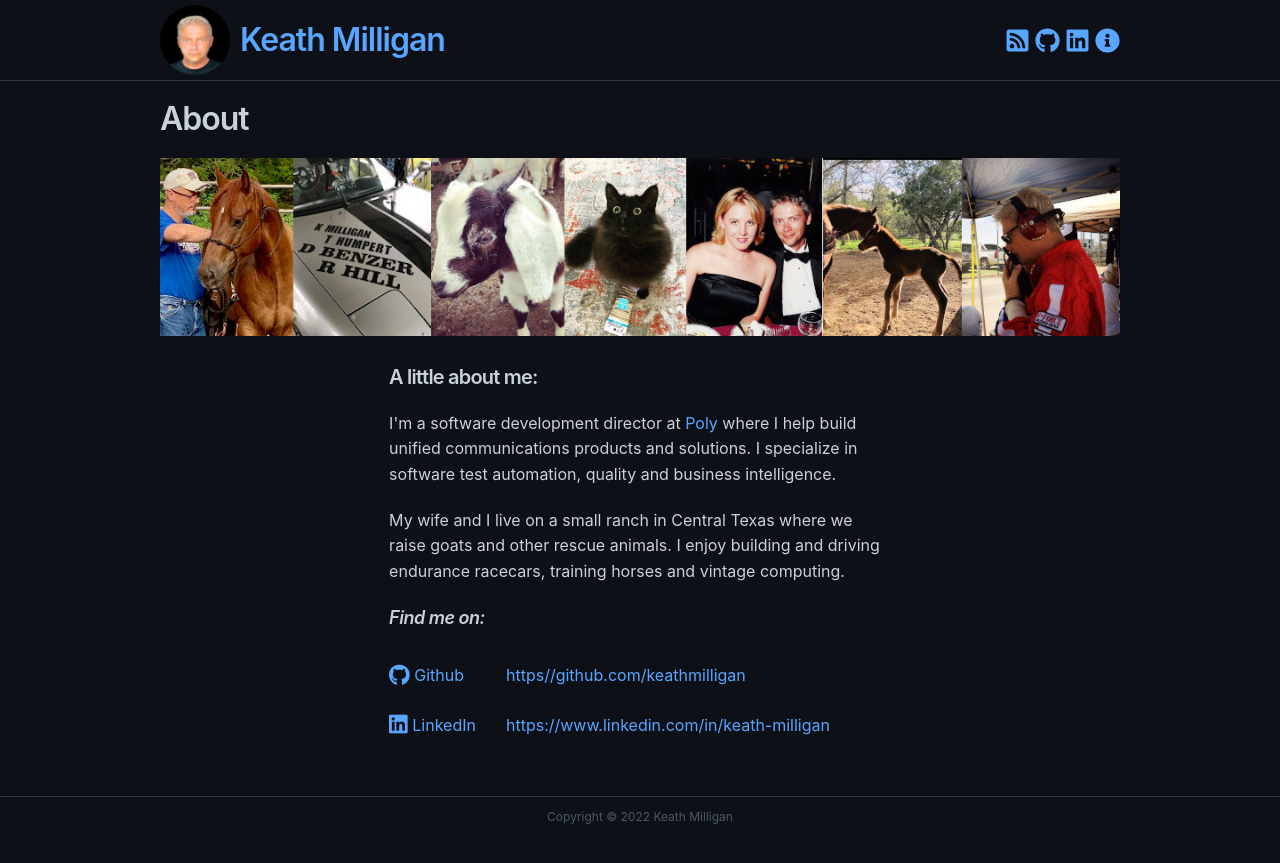
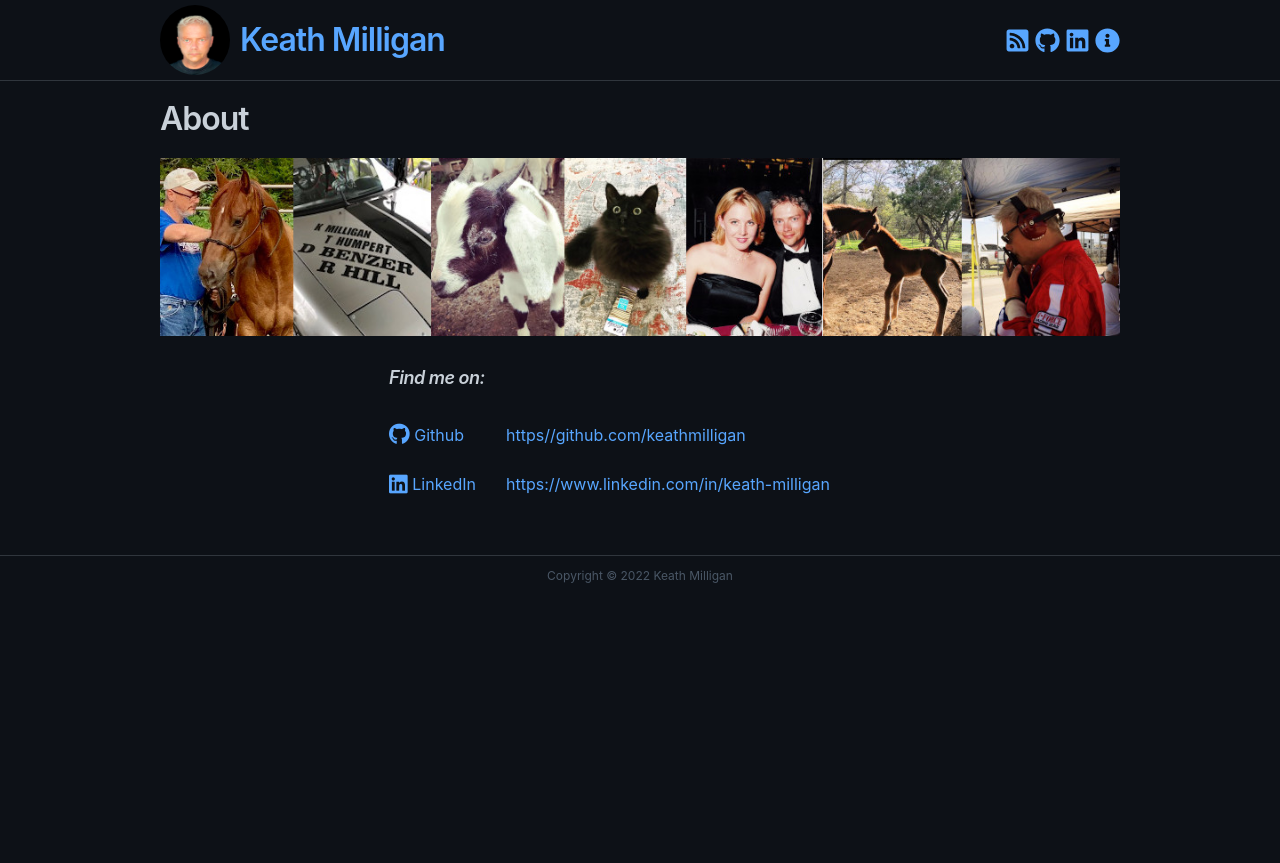
Before and after one commit to keathmilligan/keathmilligan.github.io, a Jekyll site: the page built from about.md, in a window 1280 px wide. Shown: the top 863 px of the page. Built offline with Jekyll 4.4.1, drawn with Linux system fonts in a browser that asks for light colours.

Commit message:
Update About page

```diff
--- a/about.md
+++ b/about.md
@@ -8,13 +8,6 @@ title: About
 <div class="container"><div class="row">
     <div class="two columns">&nbsp;</div>
     <div class="eight columns">
-        <h4>A little about me:</h4>
-        <p>I'm a software development director at <a href="https://www.poly.com">Poly</a> where I help
-        build unified communications products and solutions. I specialize in software
-        test automation, quality and business intelligence.</p>
-        <p>My wife and I live on a small ranch in Central Texas where we raise goats and
-        other rescue animals. I enjoy building and driving endurance racecars, training
-        horses and vintage computing.</p>
         <h5>Find me on:</h5>
         <table>
             <tr>
```
